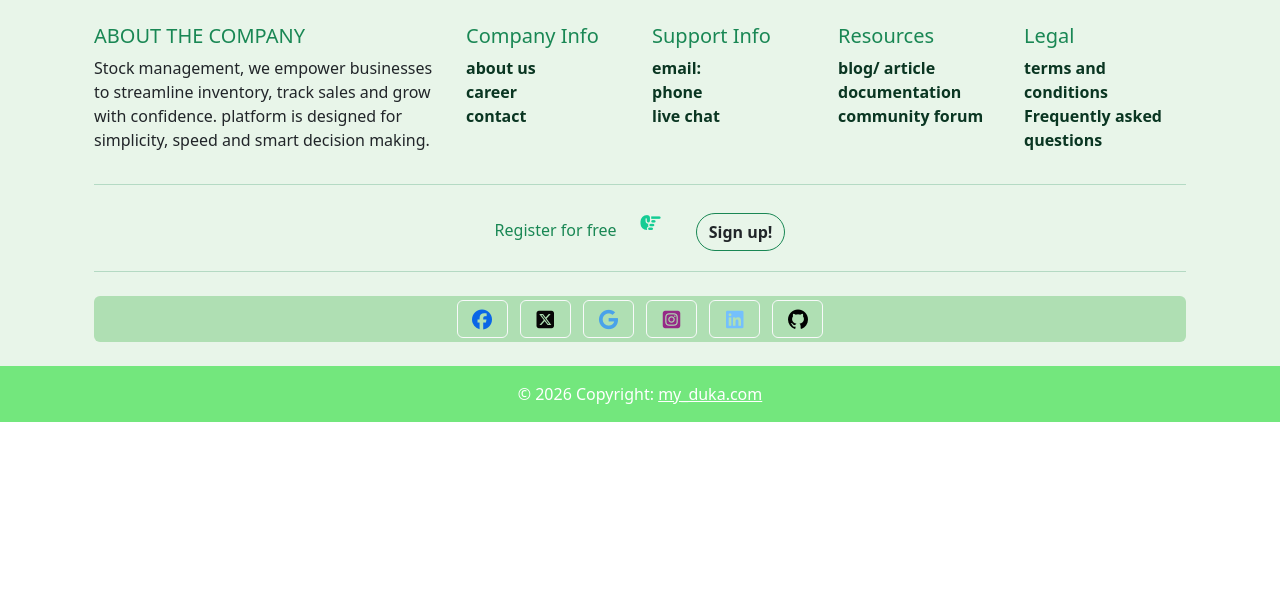
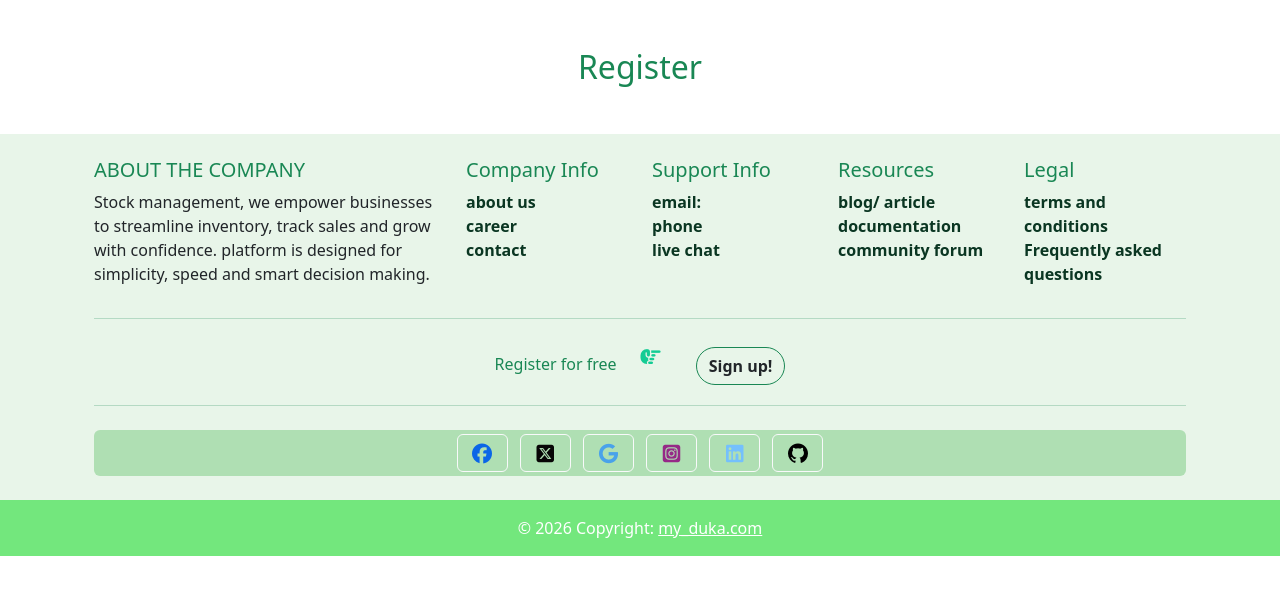
Before and after one commit to ghostayee/my-duka, a Flask app: page /register in a window 1280 px wide. Shown: the part 56-651 px from the top of the page. Run offline with Flask 3, Linux system fonts and the light colour scheme; some libraries are stand-ins or nearby versions.

Commit message:
taking registraion form

```diff
--- a/templates/register.html
+++ b/templates/register.html
@@ -1,6 +1,10 @@
 {% extends 'base.html' %}
 {% block title %} Register part {% endblock %}
 {% block content %}
+<div class="container my-5">
+    <h2 class="text-center text-success">Register</h2>
+</div>
+<div>
 
-
+</div>
 {% endblock %}
```
